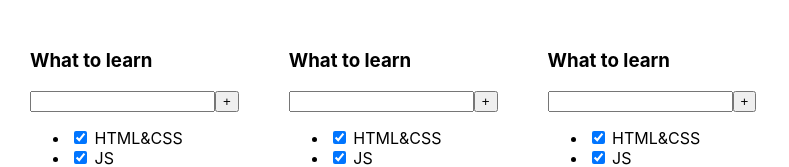
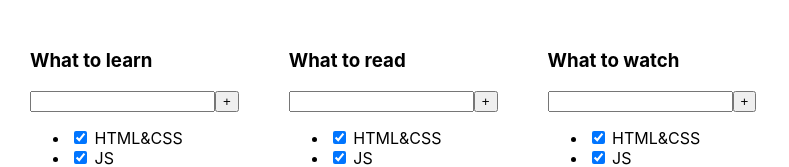
Before and after one commit to Alonasa/Trello, a React (Create React App) app: page / in a window 1280 px wide. Shown: the top 167 px of the page, without its empty margins (0-789 px from the left). Built offline with nearby package versions, Linux system fonts and the light colour scheme.

Commit message:
added title props to todolist coomponent

```diff
--- a/src/App.tsx
+++ b/src/App.tsx
@@ -5,9 +5,9 @@ import {Todolist} from './components/Todolist';
 function App() {
   return (
 	<div className="App">
-	  <Todolist/>
-	  <Todolist/>
-	  <Todolist/>
+	  <Todolist title={"What to learn"}/>
+	  <Todolist title={"What to read"}/>
+	  <Todolist title={"What to watch"}/>
 	</div>
   );
 }
--- a/src/components/Todolist.tsx
+++ b/src/components/Todolist.tsx
@@ -1,9 +1,13 @@
 import React from 'react';
 
-export const Todolist = () => {
+type todolistType = {
+  title: string
+}
+
+export const Todolist = (props: todolistType) => {
   return (
 	<div>
-	  <h3>What to learn</h3>
+	  <h3>{props.title}</h3>
 	  <div>
 		<input/>
 		<button>+</button>
```
